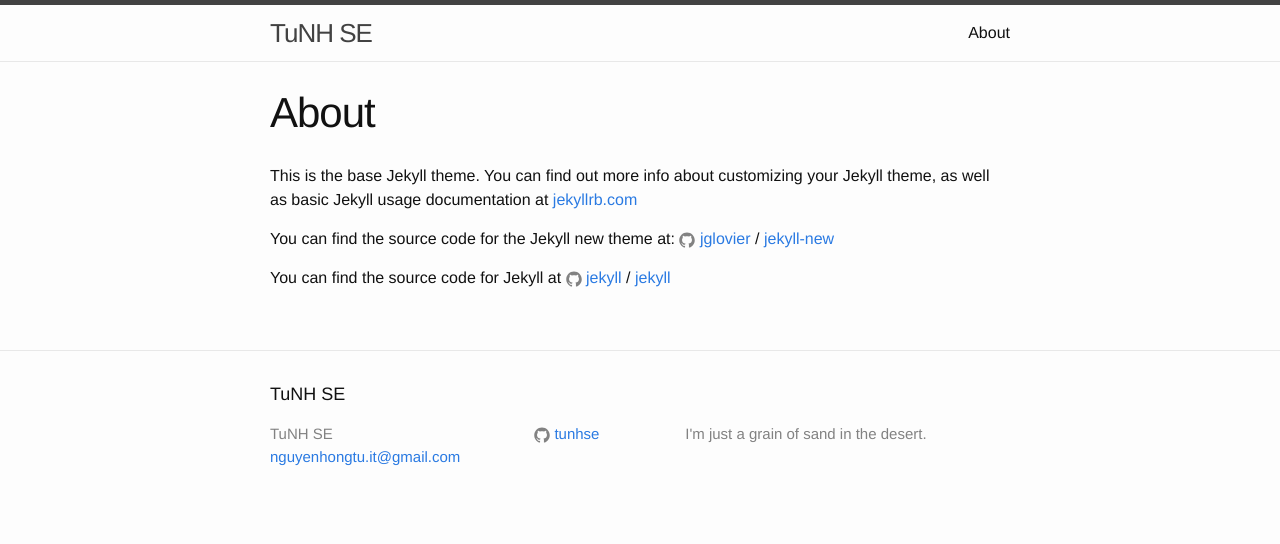
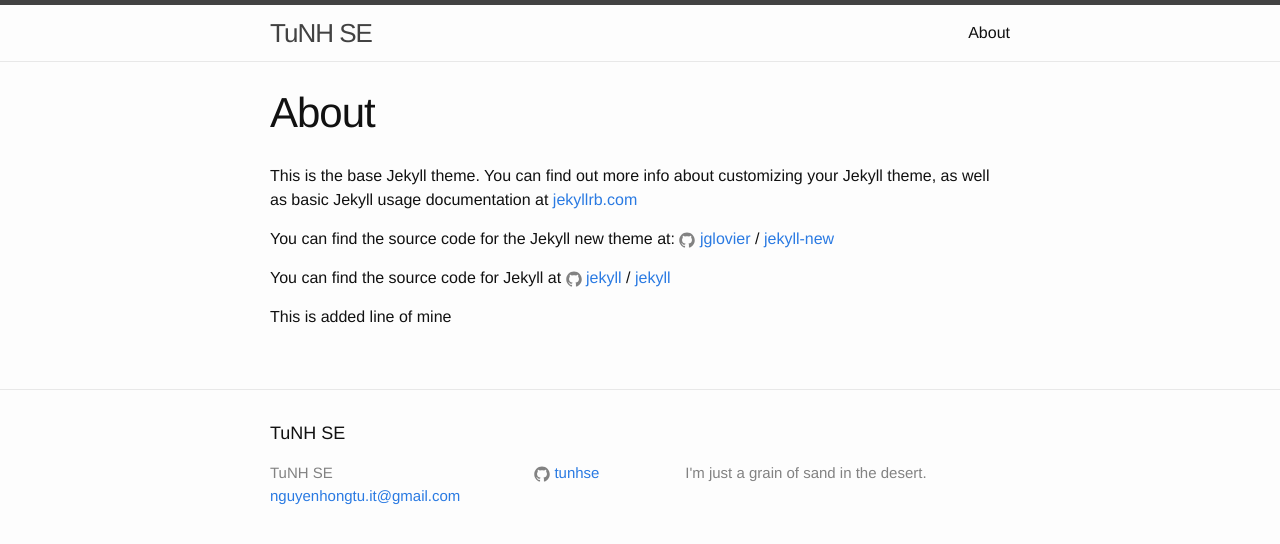
Before and after one commit to tunhse/tunhse.github.io, a Jekyll site: the page built from about.md, in a window 1280 px wide. Shown: the top 544 px of the page. Built offline with Jekyll 4.4.1, drawn with Linux system fonts in a browser that asks for light colours.

Commit message:
Editted about.md

```diff
--- a/about.md
+++ b/about.md
@@ -13,3 +13,5 @@ You can find the source code for the Jekyll new theme at:
 You can find the source code for Jekyll at
 {% include icon-github.html username="jekyll" %} /
 [jekyll](https://github.com/jekyll/jekyll)
+
+This is added line of mine
```
